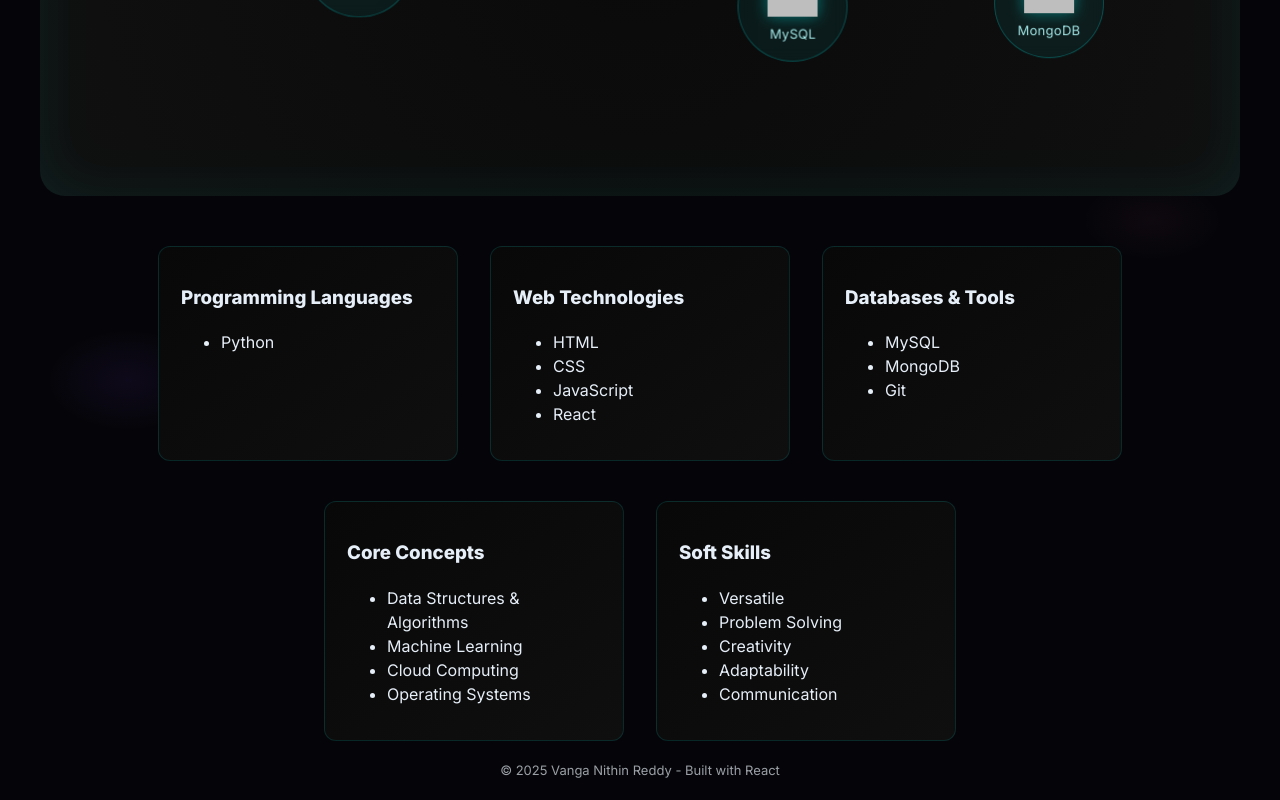
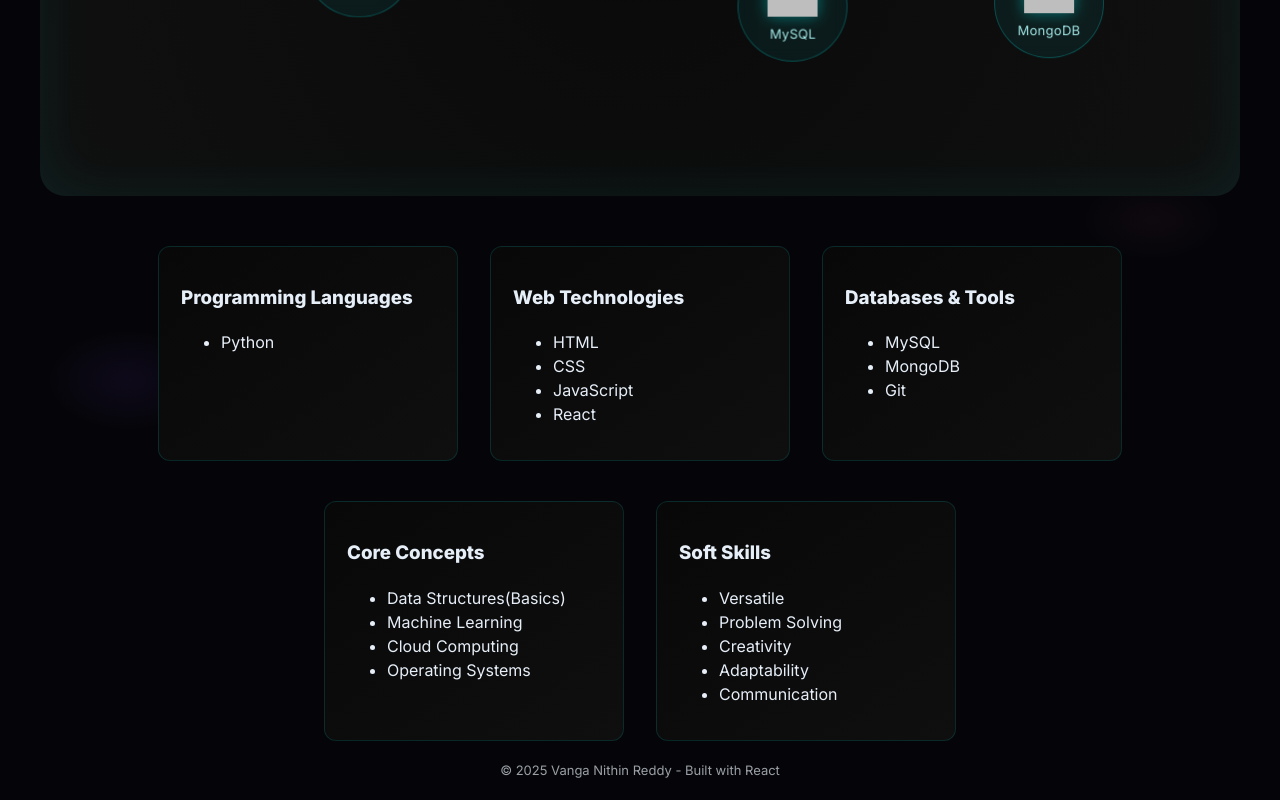
Before and after one commit to NithinReddy282308/Nithin-Portfolio, a React (Vite) app: page /skills in a window 1280 px wide. Shown: the part 500-1300 px from the top of the page. Built offline with nearby package versions, Linux system fonts and the light colour scheme; grey boxes are pictures that could not be loaded; the HTML template or start-up script is replaced by a standard one.

Commit message:
some changes

```diff
--- a/src/pages/Skills.jsx
+++ b/src/pages/Skills.jsx
@@ -25,7 +25,7 @@ const ROWS = [
     {
       title: "Core Concepts",
       items: [
-        "Data Structures & Algorithms",
+        "Data Structures(Basics)",
         "Machine Learning",
         "Cloud Computing",
         "Operating Systems",
```
